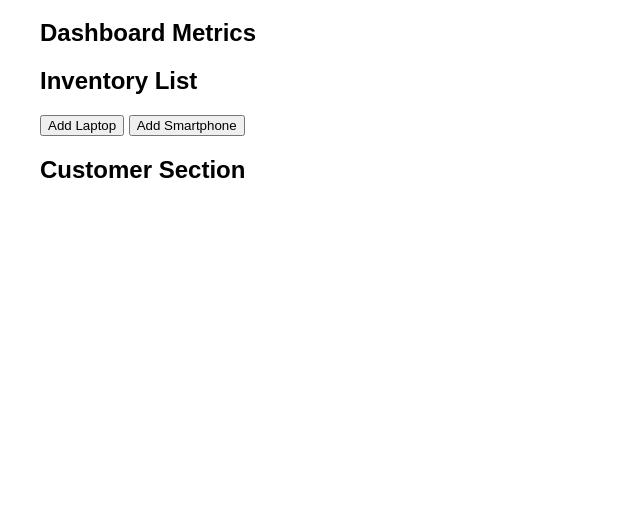
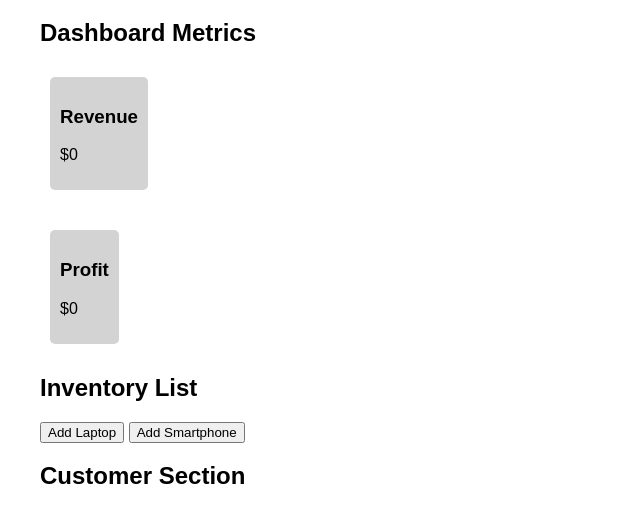
Before and after one commit to mallikanicole/Coding_Challenge_12, a plain HTML site: page index.html in a window 1280 px wide. Shown: the part 101-624 px from the top of the page, without its empty margins (0-640 px from the left). Drawn offline with Linux system fonts and the light colour scheme.

Commit message:
test t1-c

```diff
--- a/cc_12.js
+++ b/cc_12.js
@@ -4,9 +4,9 @@ const elementID=document.getElementById('dashboard');
 const dashboardQuery=document.querySelector('.dashboard');
 const revenueCard=document.createElement('div');
 revenueCard.setAttribute("class","metric-card");
-revenueCard.setAttribute("id","revenue-card");
+revenueCard.setAttribute("id","revenueCard");
 revenueCard.innerHTML=`
 <h3>Revenue</h3>
 <p>$0</p>
 `
-dashboardId.appendChild(revenueCard);
+dashboard.appendChild(revenueCard);
--- a/index.html
+++ b/index.html
@@ -40,6 +40,10 @@
     <!-- Dashboard Metrics Section -->
     <h2>Dashboard Metrics</h2>
     <div id="dashboard"></div>
+    <div class="metric-card" id="revenueCard">
+        <h3>Profit</h3>
+        <p>$0</p>
+    </div>
 
     <!-- Inventory List Section -->
     <h2>Inventory List</h2>
```
